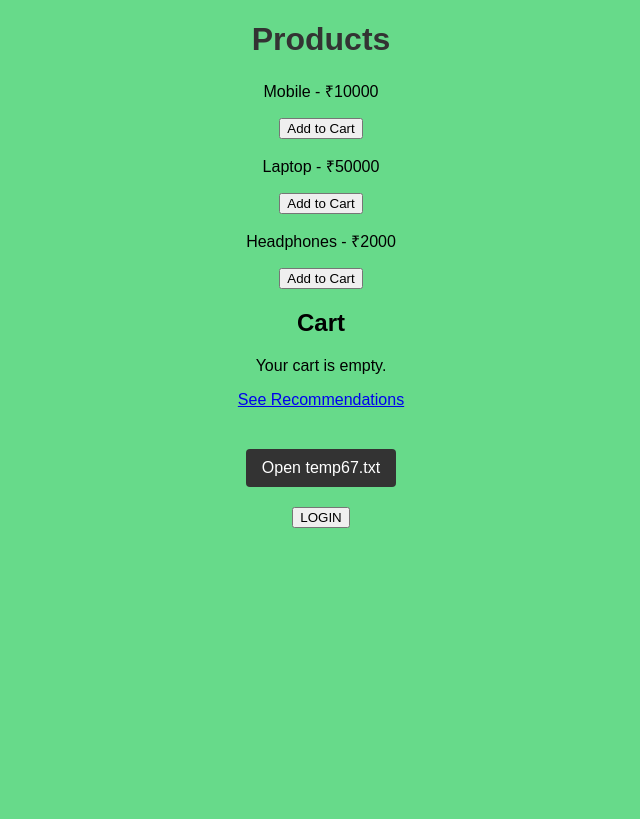
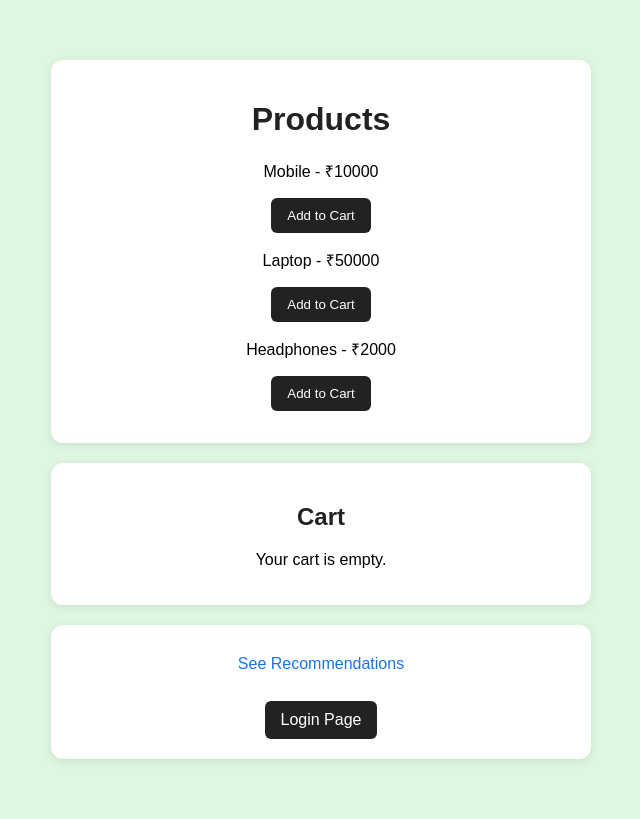
Before and after one commit to Jeytex/Flash-Project, a Flask app: page / in a window 1280 px wide. Shown: the whole page, without its empty margins (319-959 px from the left). Before the commit the page ends 528 px from the top, so only its background shows below. Run offline with Flask 3, Linux system fonts and the light colour scheme.

Commit message:
mega commit

```diff
--- a/app.py
+++ b/app.py
@@ -1,36 +1,31 @@
-from flask import Flask, redirect, render_template, request, send_file, session, url_for
+from flask import Flask, redirect, render_template, request, session, url_for
 
 app = Flask(__name__)
-app.secret_key = "9ae4673a88e2aeb6fe63ffb2fef9b1c294e5dba90988c579ab521040b3d40779"
+app.secret_key = "replace_this_with_a_random_secret_key"
 
 
-# ---------------- FAKE DATABASE ----------------
-class FakeDatabase:
-    def __init__(self):
-        self.products = [
-            {"name": "Mobile", "price": 10000},
-            {"name": "Laptop", "price": 50000},
-            {"name": "Headphones", "price": 2000},
-        ]
-
-    def get_products(self):
-        return self.products
-
-    def find_product(self, product_name):
-        for product in self.products:
-            if product["name"] == product_name:
-                return product
-        return None
+# ---------------------------
+# Products
+# ---------------------------
+PRODUCTS = [
+    {"name": "Mobile", "price": 10000},
+    {"name": "Laptop", "price": 50000},
+    {"name": "Headphones", "price": 2000},
+]
 
 
-db = FakeDatabase()
+def get_product(product_name):
+    for product in PRODUCTS:
+        if product["name"] == product_name:
+            return product
+    return None
 
 
-# ---------------- CART LOGIC ----------------
+# ---------------------------
+# Cart helpers
+# ---------------------------
 def get_cart():
-    if "cart" not in session:
-        session["cart"] = []
-    return session["cart"]
+    return session.get("cart", [])
 
 
 def save_cart(cart):
@@ -38,24 +33,25 @@ def save_cart(cart):
 
 
 def summarize_cart(cart):
-    cart_summary = []
+    summary = []
 
     for item in cart:
-        found = False
+        found_item = False
 
-        for summary_item in cart_summary:
-            if summary_item["name"] == item["name"]:
-                summary_item["quantity"] += 1
-                found = True
+        for row in summary:
+            if row["name"] == item["name"]:
+                row["quantity"] += 1
+                found_item = True
+                break
 
-        if not found:
-            cart_summary.append({
+        if not found_item:
+            summary.append({
                 "name": item["name"],
                 "price": item["price"],
-                "quantity": 1,
+                "quantity": 1
             })
 
-    return cart_summary
+    return summary
 
 
 def calculate_total(cart):
@@ -65,11 +61,9 @@ def calculate_total(cart):
     return total
 
 
-def find_product(product_name):
-    return db.find_product(product_name)
-
-
-# ---------------- ROUTES ----------------
+# ---------------------------
+# Routes
+# ---------------------------
 @app.route("/")
 def home():
     cart = get_cart()
@@ -78,16 +72,16 @@ def home():
 
     return render_template(
         "index.html",
-        products=db.get_products(),
+        products=PRODUCTS,
         cart=cart_summary,
-        total=total,
+        total=total
     )
 
 
 @app.route("/add", methods=["POST"])
 def add_to_cart():
     product_name = request.form.get("product")
-    product = find_product(product_name)
+    product = get_product(product_name)
 
     if product:
         cart = get_cart()
@@ -113,20 +107,18 @@ def recommend():
             suggestions.append("Charger")
         elif item["name"] == "Laptop":
             suggestions.append("Mouse")
+        elif item["name"] == "Headphones":
+            suggestions.append("Headphone Case")
+
+    # remove duplicates while keeping order
+    suggestions = list(dict.fromkeys(suggestions))
 
     return render_template("recommend.html", suggestions=suggestions)
 
 
-@app.route("/temp67.txt")
-def temp67():
-    return send_file("temp67.txt", mimetype="text/plain")
-
-
-@app.route('/templates', methods=['POST'])
-def handle_submit():
-    # Process logic here
-    return render_template('other.html')
-
+@app.route("/login")
+def login_page():
+    return render_template("login.html")
 
 
 if __name__ == "__main__":
--- a/static/style.css
+++ b/static/style.css
@@ -1,35 +1,75 @@
 body {
-    font-family: Arial;
+    font-family: Arial, sans-serif;
     text-align: center;
-    background-color: hsl(138, 61%, 63%);
+    background-color: #dff7e1;
+    margin: 0;
+    padding: 40px 20px;
 }
 
-h1 {
-    color: #333;
+h1, h2 {
+    color: #222;
+}
+
+form {
+    margin: 12px 0;
+}
+
+button {
+    padding: 10px 16px;
+    border: none;
+    border-radius: 6px;
+    background-color: #222;
+    color: white;
+    cursor: pointer;
+}
+
+button:hover {
+    background-color: #444;
+}
+
+a {
+    color: #1a73e8;
+    text-decoration: none;
+    display: inline-block;
+    margin-top: 10px;
+}
+
+a:hover {
+    text-decoration: underline;
+}
+
+.card {
+    background: white;
+    max-width: 500px;
+    margin: 20px auto;
+    padding: 20px;
+    border-radius: 12px;
+    box-shadow: 0 2px 10px rgba(0, 0, 0, 0.1);
 }
 
 .bottom-button {
-    margin-top: 40px;
-    margin-bottom: 20px;
+    margin-top: 30px;
 }
 
 .button-link {
     display: inline-block;
     padding: 10px 16px;
     color: white;
-    background-color: #333;
-    border-radius: 4px;
+    background-color: #222;
+    border-radius: 6px;
     text-decoration: none;
 }
-.box{
-    margin:0px;
-    border-radius:100px;
+
+.button-link:hover {
+    background-color: #444;
 }
-.whit{
-    background-color: white;
-    border-radius:20px;
-    padding-top:10px;
-    width:500px;
-    font-size:23px;
-    height:600px;
+
+input[type="text"],
+input[type="password"] {
+    padding: 10px;
+    width: 250px;
+    max-width: 90%;
+    margin: 8px 0;
+    border: 1px solid #ccc;
+    border-radius: 6px;
 }
--- a/temp67.txt
+++ /dev/null
@@ -1 +0,0 @@
-if you are reading this you are awesome
--- a/templates/index.html
+++ b/templates/index.html
@@ -6,6 +6,7 @@
 </head>
 <body>
 
+<div class="card">
     <h1>Products</h1>
 
     {% for product in products %}
@@ -15,32 +16,34 @@
             <button type="submit">Add to Cart</button>
         </form>
     {% endfor %}
+</div>
 
+<div class="card">
     <h2>Cart</h2>
+
     {% if cart %}
         <ul>
             {% for item in cart %}
                 <li>{{ item.quantity }} × {{ item.name }} - ₹{{ item.price }} each</li>
             {% endfor %}
         </ul>
+
         <p><strong>Total items:</strong> {{ cart | sum(attribute='quantity') }}</p>
         <p><strong>Total cost:</strong> ₹{{ total }}</p>
-    <form action="{{ url_for('clear_cart') }}" method="POST" style="display:inline-block; margin-top: 10px;">
+
+        <form action="{{ url_for('clear_cart') }}" method="POST">
             <button type="submit">Clear Cart</button>
         </form>
     {% else %}
         <p>Your cart is empty.</p>
     {% endif %}
-
-<a href="{{ url_for('recommend') }}">See Recommendations</a>
-
-<div class="bottom-button">
-    <a class="button-link" href="{{ url_for('temp67') }}">Open temp67.txt</a>
 </div>
 
-<!-- Use url_for with the name of the function, not the HTML file -->
-<button href="{{ url_for('handle_submit') }}" class="btn btn-primary">LOGIN</button>
-
+<div class="card">
+    <a href="{{ url_for('recommend') }}">See Recommendations</a>
+    <br><br>
+    <a class="button-link" href="{{ url_for('login_page') }}">Login Page</a>
+</div>
 
 </body>
 </html>
```
Also changed, not shown: templates/login.html (+19 -11 lines), templates/recommend.html (+7 -5 lines). Lines whose indentation alone changed are shown as unchanged.
